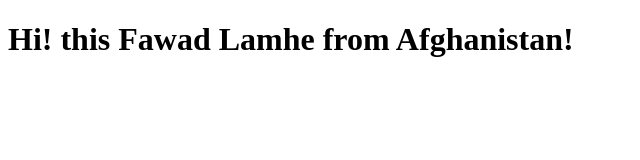
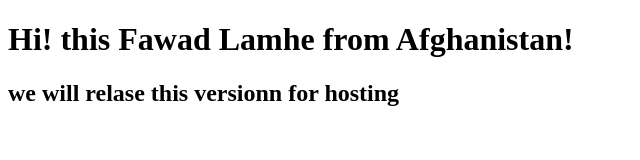
Before and after one commit to FawadLamhe/glo.page, a plain HTML site: page index.html in a window 1280 px wide. Shown: the whole page, without its empty margins (0-640 px from the left). Drawn offline with Linux system fonts and the light colour scheme.

Commit message:
first version relase

```diff
--- a/index.html
+++ b/index.html
@@ -8,5 +8,6 @@
 </head>
 <body>
     <h1>Hi! this  Fawad Lamhe from Afghanistan!</h1>
+    <h2>we will relase this versionn for hosting</h2>
 </body>
 </html>
--- /dev/null
+++ b/script.js
@@ -0,0 +1,4 @@
+console.log('This is some information about !!!');
+
+
+console.log('now is the time to we have to push code into github ');
```
